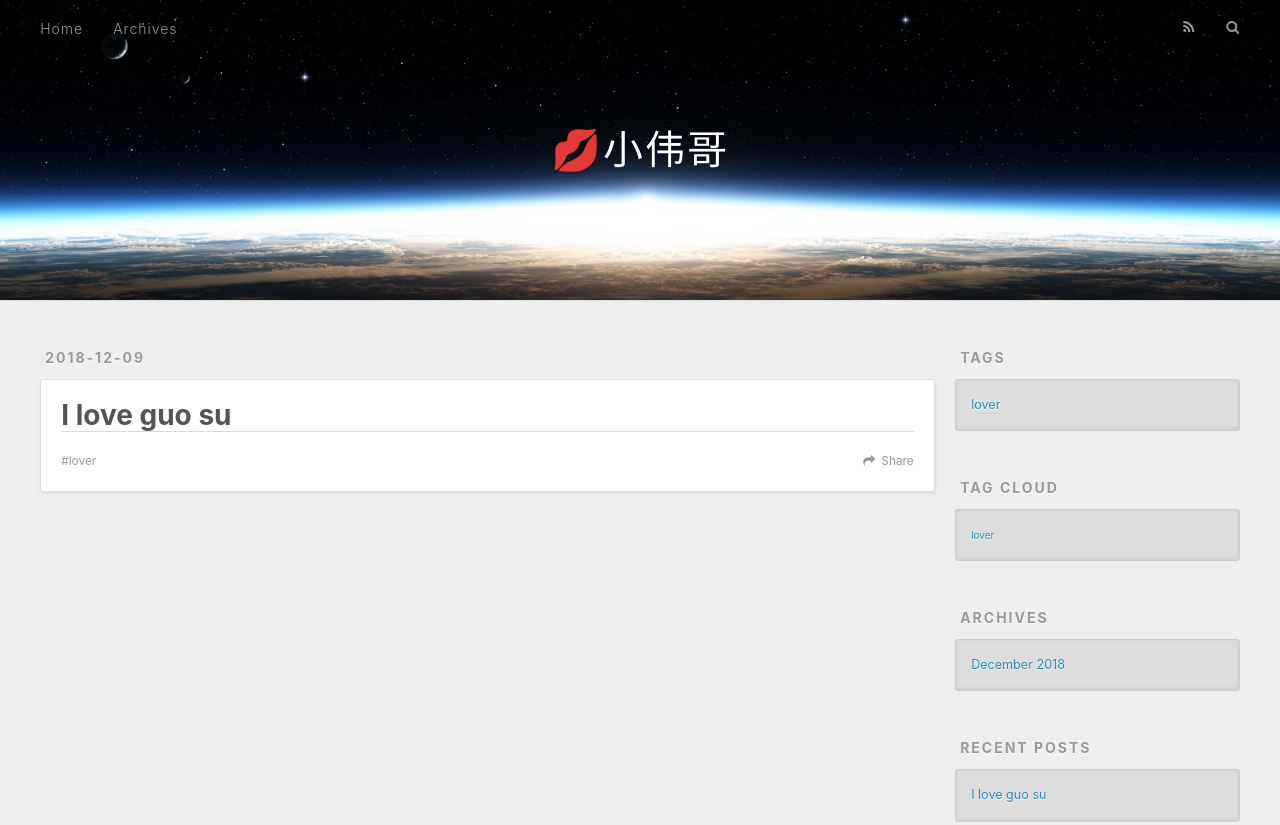
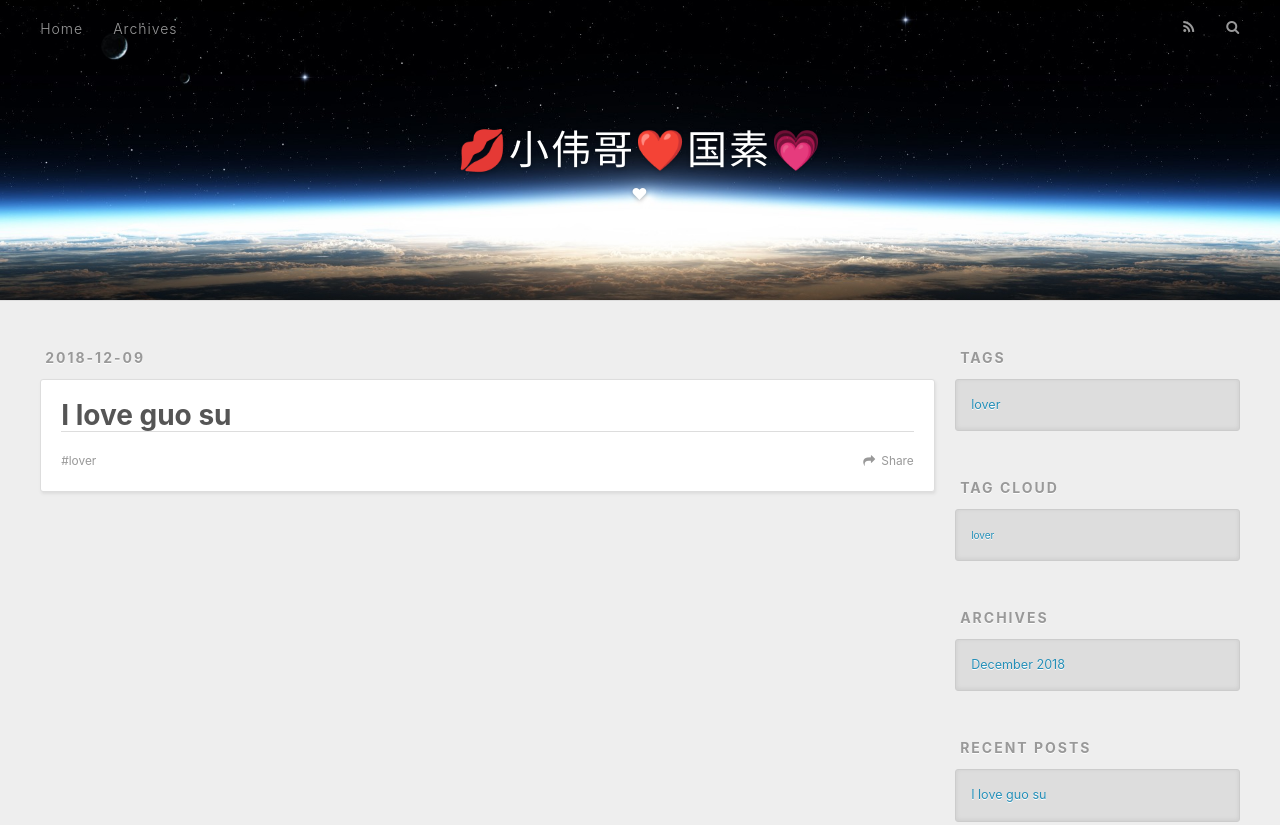
Before and after one commit to BetaLeev/BetaLeev.github.io, a plain HTML site: page index.html in a window 1280 px wide. Shown: the top 825 px of the page. Drawn offline with nearby package versions, Linux system fonts and the light colour scheme.

Commit message:
Site updated: 2018-12-09 20:28:27

```diff
--- a/index.html
+++ b/index.html
@@ -5,17 +5,17 @@
 
 
 
-  <title>💋小伟哥</title>
+  <title>💋小伟哥❤️国素💗</title>
   <meta name="viewport" content="width=device-width, initial-scale=1, maximum-scale=1">
   <meta property="og:type" content="website">
-<meta property="og:title" content="💋小伟哥">
+<meta property="og:title" content="💋小伟哥❤️国素💗">
 <meta property="og:url" content="http://yoursite.com/index.html">
-<meta property="og:site_name" content="💋小伟哥">
+<meta property="og:site_name" content="💋小伟哥❤️国素💗">
 <meta property="og:locale" content="zh-Hans">
 <meta name="twitter:card" content="summary">
-<meta name="twitter:title" content="💋小伟哥">
+<meta name="twitter:title" content="💋小伟哥❤️国素💗">
 
-    <link rel="alternate" href="/atom.xml" title="💋小伟哥" type="application/atom+xml">
+    <link rel="alternate" href="/atom.xml" title="💋小伟哥❤️国素💗" type="application/atom+xml">
 
 
     <link rel="icon" href="/favicon.png">
@@ -34,8 +34,12 @@
   <div id="header-outer" class="outer">
     <div id="header-title" class="inner">
       <h1 id="logo-wrap">
-        <a href="/" id="logo">💋小伟哥</a>
+        <a href="/" id="logo">💋小伟哥❤️国素💗</a>
       </h1>
+
+        <h2 id="subtitle-wrap">
+          <a href="/" id="subtitle">❤</a>
+        </h2>
 
     </div>
     <div id="header-inner" class="inner">
@@ -88,7 +92,7 @@
 
     </div>
     <footer class="article-footer">
-      <a data-url="http://yoursite.com/2018/12/09/I-love-guo-su/" data-id="cjpgv37xh0000zyfyuqngf7px" class="article-share-link">Share</a>
+      <a data-url="http://yoursite.com/2018/12/09/I-love-guo-su/" data-id="cjpgv6ciy00000yfy789bar93" class="article-share-link">Share</a>
 
 
   <ul class="article-tag-list"><li class="article-tag-list-item"><a class="article-tag-list-link" href="/tags/lover/">lover</a></li></ul>
```
Also changed, not shown: 2018/12/09/I-love-guo-su/index.html (+9 -5 lines), archives/2018/12/index.html (+10 -6 lines), archives/2018/index.html (+10 -6 lines), archives/index.html (+10 -6 lines), tags/lover/index.html (+10 -6 lines).
